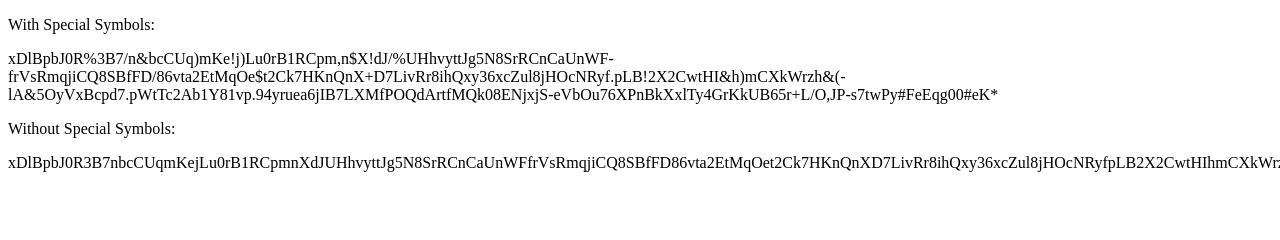
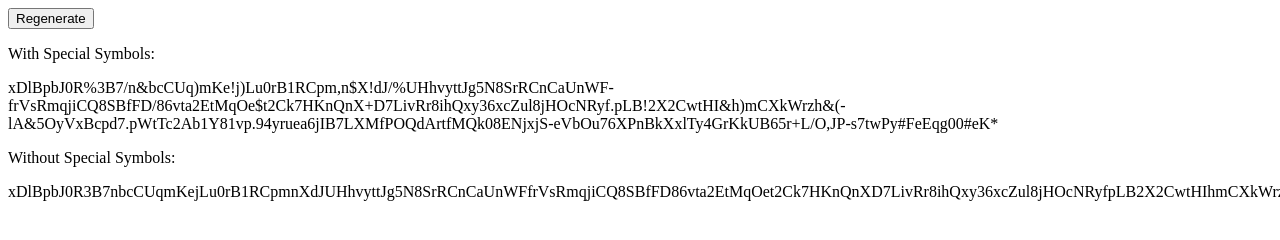
Before and after one commit to fawazahmed0/random-password-generator, a plain HTML site: page index.html in a window 1280 px wide. Shown: the top 240 px of the page. Drawn offline with Linux system fonts and the light colour scheme.

Commit message:
Update index.html

```diff
--- a/index.html
+++ b/index.html
@@ -9,6 +9,7 @@
 
 <body>
     <div>
+        <button onclick="regen()">Regenerate</button>
         <p>
             With Special Symbols:
         </p>
@@ -25,12 +26,15 @@
     </div>
     <script>
 
-        let uint8 = new Uint8Array(1000)
+function regen(){
+    let uint8 = new Uint8Array(1000)
         window.crypto.getRandomValues(uint8)
         let data = String.fromCharCode.apply(null, uint8)
         document.querySelector('#first').textContent = Array.from(data.match(/[a-z0-9!-\/]/gi)).join('').replaceAll(`'`, '').replaceAll(`"`, '').replaceAll('`', '')
         document.querySelector('#second').textContent = Array.from(data.match(/[a-z0-9]/gi)).join('').replaceAll(`'`, '').replaceAll(`"`, '').replaceAll('`', '')
 
+}
+regen()
     </script>
 </body>
 
```
